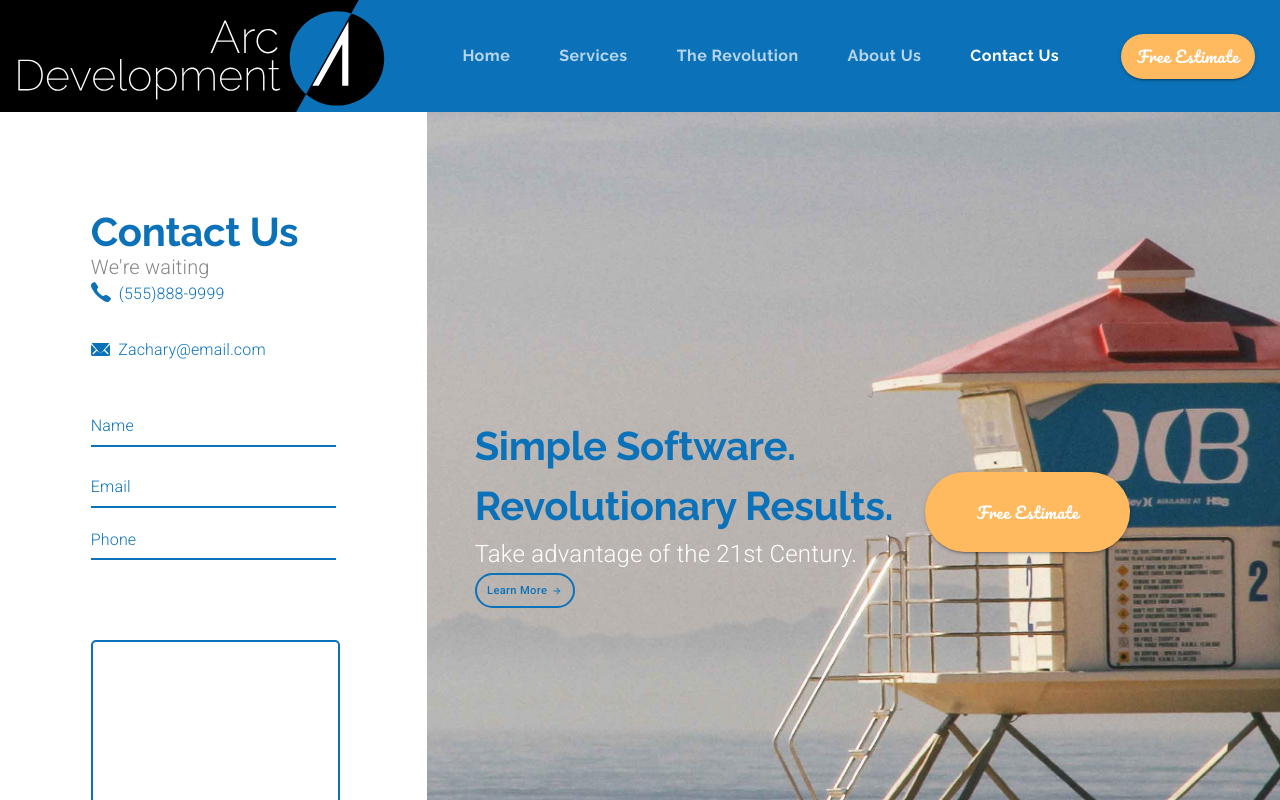
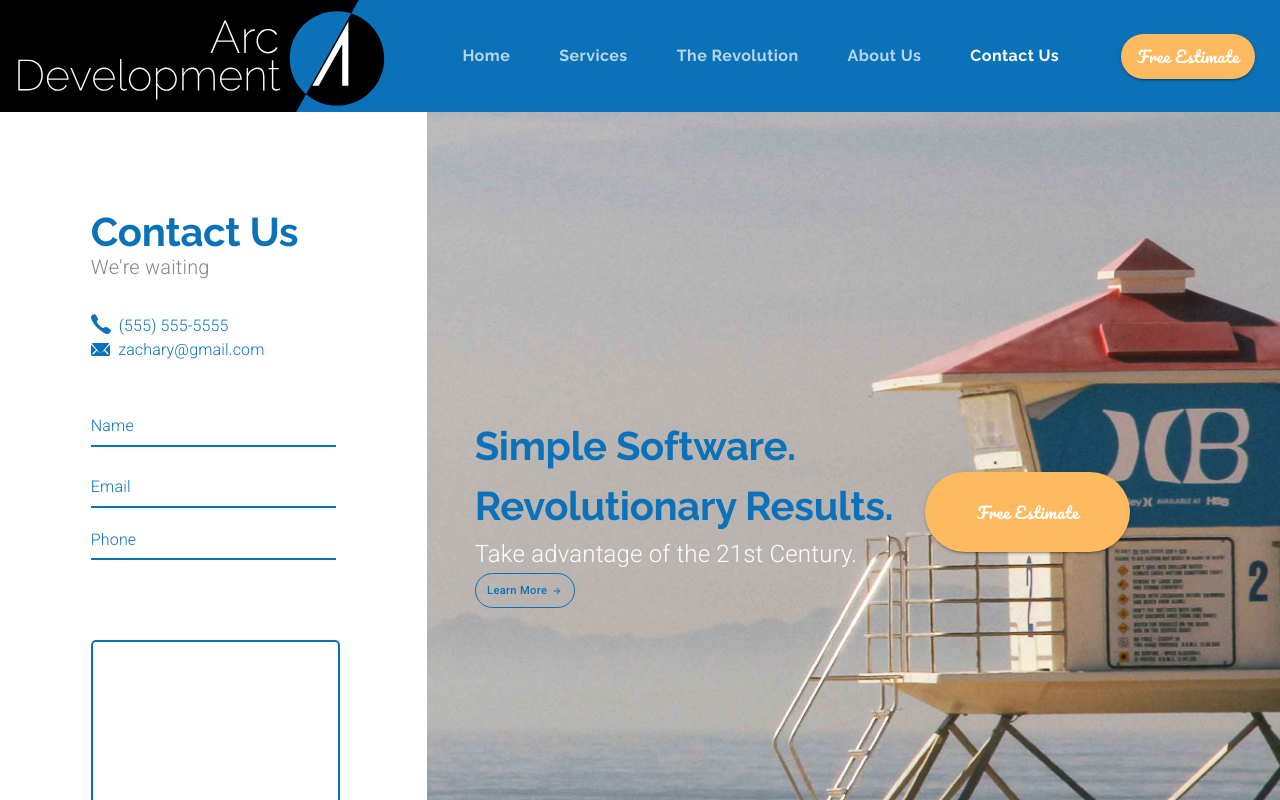
Before and after one commit to jeromeski/aceevolution, a React (Create React App) app: page /contact in a window 1280 px wide. Shown: the top 800 px of the page. Built offline with nearby package versions, Linux system fonts and the light colour scheme.

Commit message:
Using TextFields - Validation

```diff
--- a/src/components/Contact.js
+++ b/src/components/Contact.js
@@ -133,14 +133,14 @@ const Contact = props => {
         justify='center'>
         <Grid item>
           <Grid container direction='column'>
-            <Grid item>
+            <Grid item style={{ marginBottom: '2em' }}>
               <Typography variant='h2' style={{ lineHeight: 1 }}>
                 {' '}
                 Contact Us
               </Typography>
               <Typography variant='body1'> We're waiting</Typography>
             </Grid>
-            <Grid item container style={{ marginBottom: '2em' }}>
+            <Grid item container >
               <Grid item>
                 <img
                   src={phoneIcon}
@@ -155,7 +155,11 @@ const Contact = props => {
                     color: theme.palette.common.blue,
                     fontSize: '1rem'
                   }}>
-                  (555)888-9999
+                  <a
+                    href='tel:555555555'
+                    style={{ textDecoration: 'none', color: 'inherit' }}>
+                    (555) 555-5555
+                  </a>
                 </Typography>
               </Grid>
             </Grid>
@@ -174,7 +178,11 @@ const Contact = props => {
                     color: theme.palette.common.blue,
                     fontSize: '1rem'
                   }}>
-                  Zachary@email.com
+                  <a
+                    href='mailto:zachary@gmail.com'
+                    style={{ textDecoration: 'none', color: 'inherit' }}>
+                    zachary@gmail.com
+                  </a>
                 </Typography>
               </Grid>
             </Grid>
@@ -270,6 +278,14 @@ const Contact = props => {
             </Typography>
             <Grid container justify={matchesMD ? 'center' : undefined} item>
               <Button
+                disabled={
+                  name.length === 0 ||
+                  message.length === 0 ||
+                  phoneHelper.length !== 0 ||
+                  emailHelper.length !== 0 ||
+                  email.length === 0 ||
+                  phone.length === 0
+                }
                 onClick={() => props.setValue(2)}
                 component={Link}
                 to='/revolution'
```
